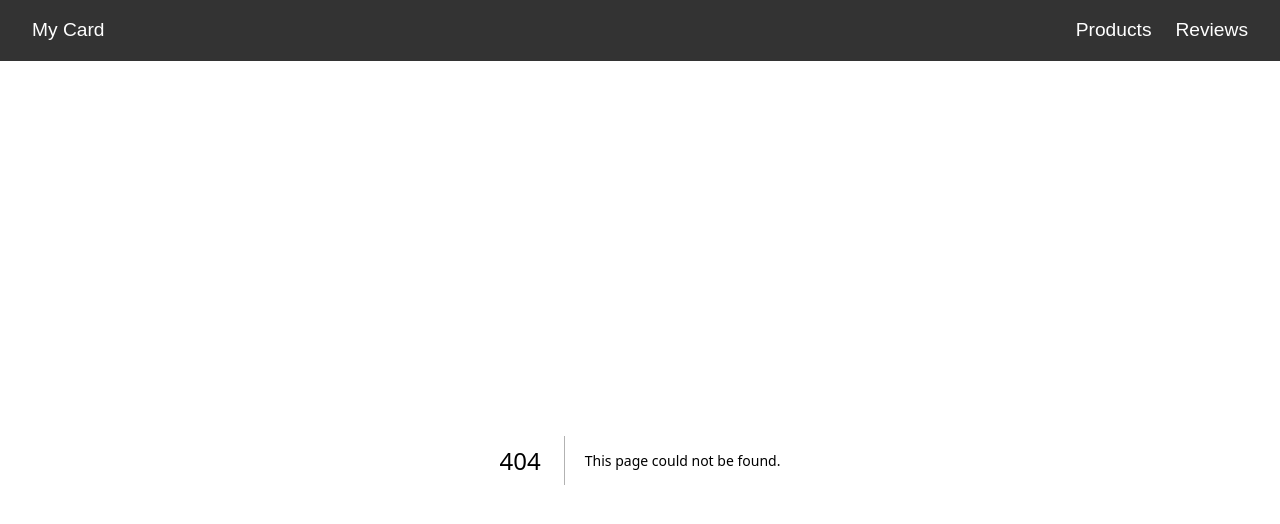
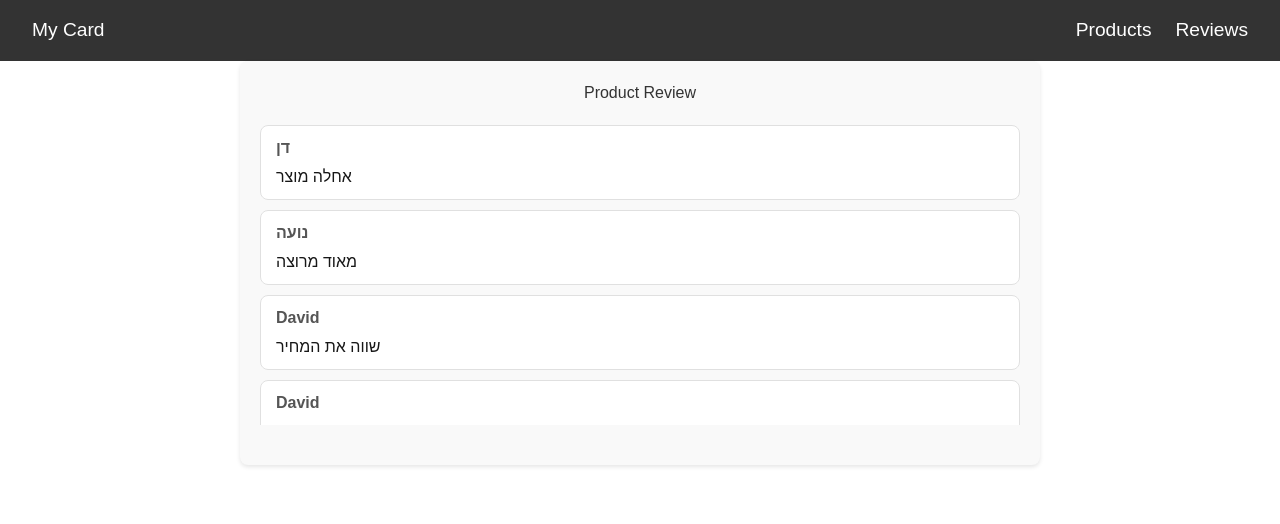
Before and after one commit to avi-svg/shop, a Next.js app: page /reviews in a window 1280 px wide. Before the commit this address had no page. Shown: the top 524 px of the page. Built offline with nearby package versions, Linux system fonts and the light colour scheme.

Commit message:
Add Reviews component with styles and implement review display

```diff
--- /dev/null
+++ b/app/reviews/page.module.css
@@ -0,0 +1,41 @@
+.container {
+    max-width: 800px;
+    margin: 0 auto;
+    padding: 20px;
+    background-color: #f9f9f9;
+    border-radius: 8px;
+    box-shadow: 0 2px 4px rgba(0, 0, 0, 0.1);
+  }
+
+  .title {
+    text-align: center;
+    color: #333;
+    margin-bottom: 20px;
+  }
+
+  .reviewList {
+    margin-bottom: 20px;
+    height: 300px;
+    /* Limit the height of the review list */
+    overflow-y: auto;
+    /* Add vertical scrolling when the content overflows */
+}
+
+  .reviewCard {
+    background-color: #fff;
+    border: 1px solid #e0e0e0;
+    border-radius: 8px;
+    padding: 10px 15px;
+    margin-bottom: 10px;
+  }
+
+  .reviewerName {
+    font-weight: bold;
+    color: #555;
+    margin-bottom: 5px;
+  }
+
+  .reviewContent {
+    color: #666;
+    margin: 0;
+  }
--- /dev/null
+++ b/app/reviews/page.tsx
@@ -0,0 +1,40 @@
+"use client";
+
+import styles from "./page.module.css";
+import { useState } from "react";
+
+type Review = {
+  id: number
+  name: string;
+  review: string;
+};
+
+const Reviews = () => {
+  const [reviewsState, setReviewsState] = useState<Review[]>([
+    { id: 1, name: "דן", review: "אחלה מוצר" },
+    { id: 2, name: "נועה", review: "מאוד מרוצה" },
+    { id: 3, name: "David", review: "שווה את המחיר" },
+    { id: 4, name: "David", review: "שווה את המחיר" },
+    { id: 5, name: "David", review: "שווה את המחיר" },
+    { id: 6, name: "David", review: "שווה את המחיר" },
+    { id: 7, name: "David", review: "שווה את המחיר" },
+  ]);
+
+  return (
+    <div className={styles.container}>
+      <h1 className={styles.title}>Product Review</h1>
+      <div className={styles.reviewList}>
+        {reviewsState.map((review) => {
+          return (
+            <div key={review.id} className={styles.reviewCard}>
+              <h3 className={styles.reviewerName}>{review.name}</h3>
+              <p className={styles.reviewContant}>{review.review}</p>
+            </div>
+          );
+        })}
+      </div>
+    </div>
+  );
+};
+
+export default Reviews;
```
